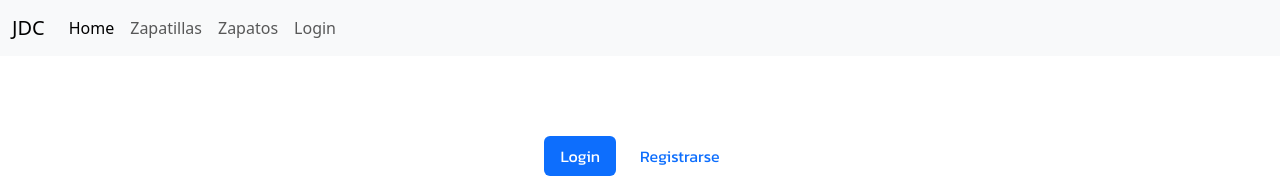
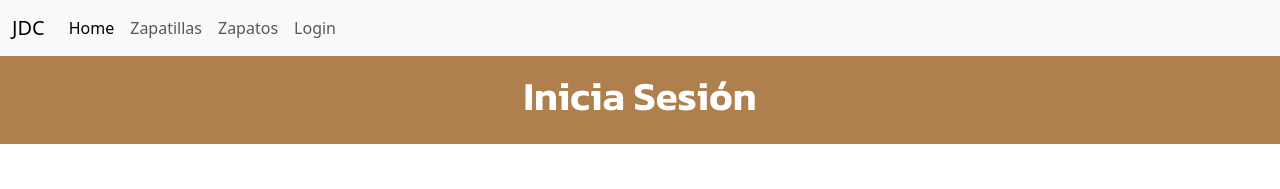
Before and after one commit to AutumnZbx/Prueba-1, a plain HTML site: page login.html in a window 1280 px wide. Shown: the top 189 px of the page. Drawn offline with Linux system fonts and the light colour scheme.

Commit message:
encabezado login

```diff
--- a/login.html
+++ b/login.html
@@ -37,7 +37,9 @@
       </div>
     </div>
   </nav>
-
+  <header class="container-fluid p-3 encabezado">
+    <h1 class="text-center kanit-semibold">Inicia Sesión</h1>
+  </header>
     <!--Login -->
     <div class="container-fluid d-flex justify-content-center">
       <ul class="nav nav-pills nav-justified mb-3 d-flex justify-content-center ms-0 me-0" id="ex1" role="tablist">
```
